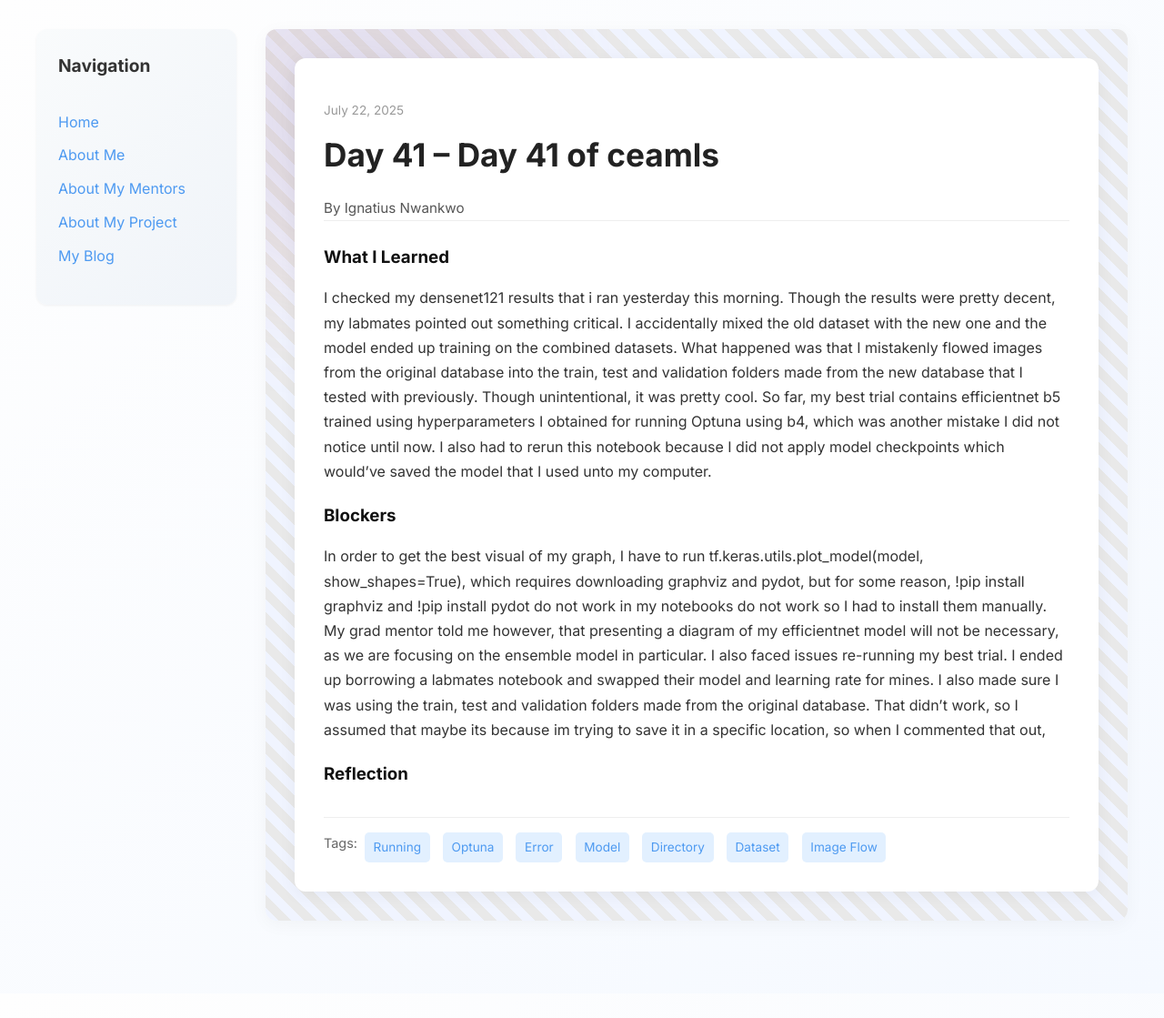
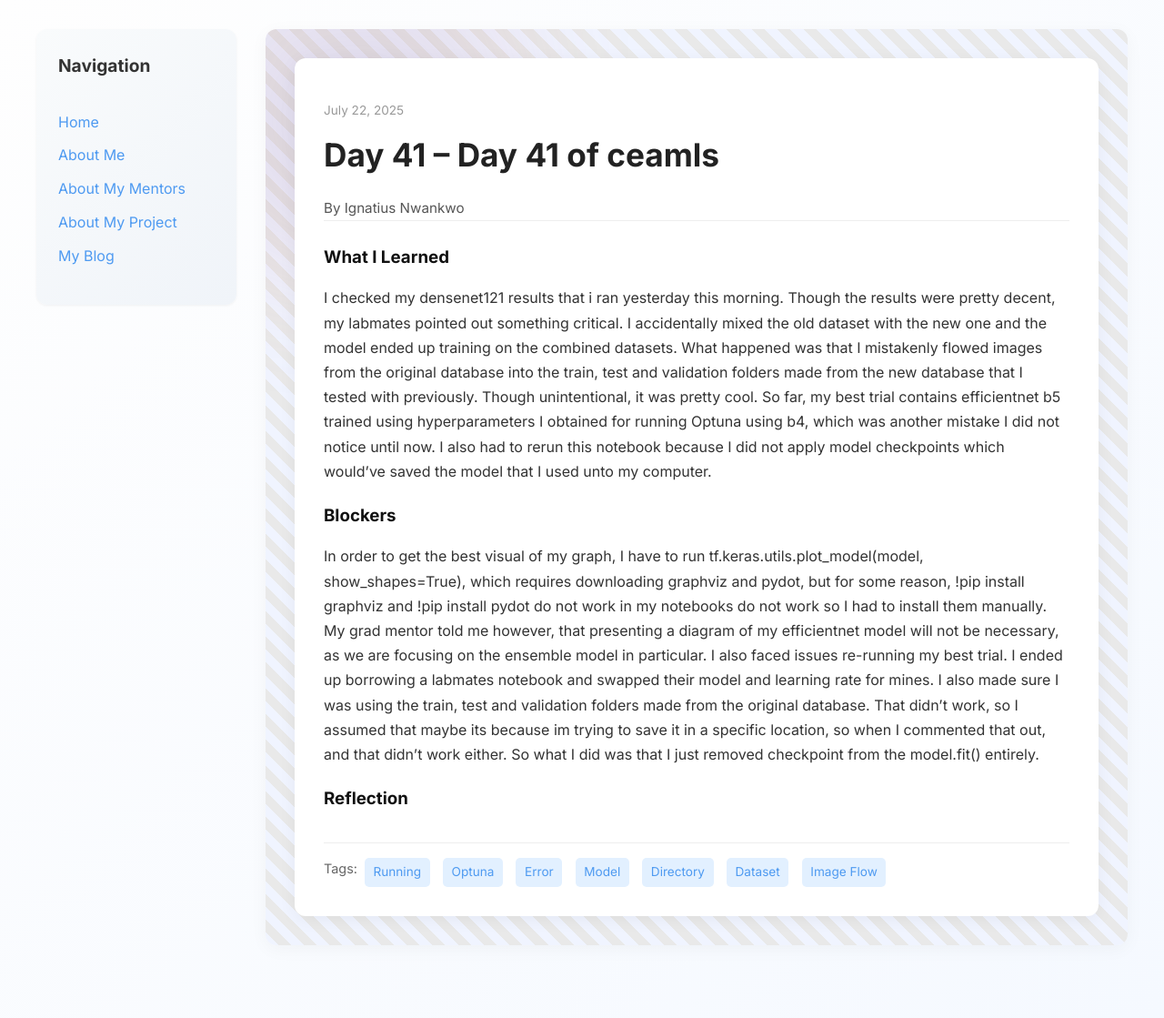
Before and after one commit to toxhi/toxhi.github.io, a Jekyll site: the page built from _posts/2025-07-22-day-41.md, in a window 1280 px wide. Shown: the whole page at 91% size. Built offline with Jekyll 4.4.1, drawn with Linux system fonts in a browser that asks for light colours; before the commit the page ends 1092 px from its top, so only the background shows below that.

Commit message:
Update 2025-07-22-day-41.md

```diff
--- a/_posts/2025-07-22-day-41.md
+++ b/_posts/2025-07-22-day-41.md
@@ -10,7 +10,7 @@
   I checked my densenet121 results that i ran yesterday this morning. Though the results were pretty decent, my labmates pointed out something critical. I accidentally mixed the old dataset with the new one and the model ended up training on the combined datasets. What happened was that I mistakenly flowed images from the original database into the train, test and validation folders made from the new database that I tested with previously. Though unintentional, it was pretty cool. So far, my best trial contains efficientnet b5 trained using hyperparameters I obtained for running Optuna using b4, which was another mistake I did not notice until now. I also had to rerun this notebook because I did not apply model checkpoints which would've saved the model that I used unto my computer.
 
 blockers: |
-  In order to get the best visual of my graph, I have to run tf.keras.utils.plot_model(model, show_shapes=True), which requires downloading graphviz and pydot, but for some reason, !pip install graphviz and !pip install pydot do not work in my notebooks do not work so I had to install them manually. My grad mentor told me however, that presenting a diagram of my efficientnet model will not be necessary, as we are focusing on the ensemble model in particular. I also faced issues re-running my best trial. I ended up borrowing a labmates notebook and swapped their model and learning rate for mines. I also made sure I was using the train, test and validation folders made from the original database. That didn't work, so I assumed that maybe its because im trying to save it in a specific location, so when I commented that out,
+  In order to get the best visual of my graph, I have to run tf.keras.utils.plot_model(model, show_shapes=True), which requires downloading graphviz and pydot, but for some reason, !pip install graphviz and !pip install pydot do not work in my notebooks do not work so I had to install them manually. My grad mentor told me however, that presenting a diagram of my efficientnet model will not be necessary, as we are focusing on the ensemble model in particular. I also faced issues re-running my best trial. I ended up borrowing a labmates notebook and swapped their model and learning rate for mines. I also made sure I was using the train, test and validation folders made from the original database. That didn't work, so I assumed that maybe its because im trying to save it in a specific location, so when I commented that out, and that didn't work either. So what I did was that I just removed checkpoint from the model.fit() entirely.
 
 reflection: |
 
```
